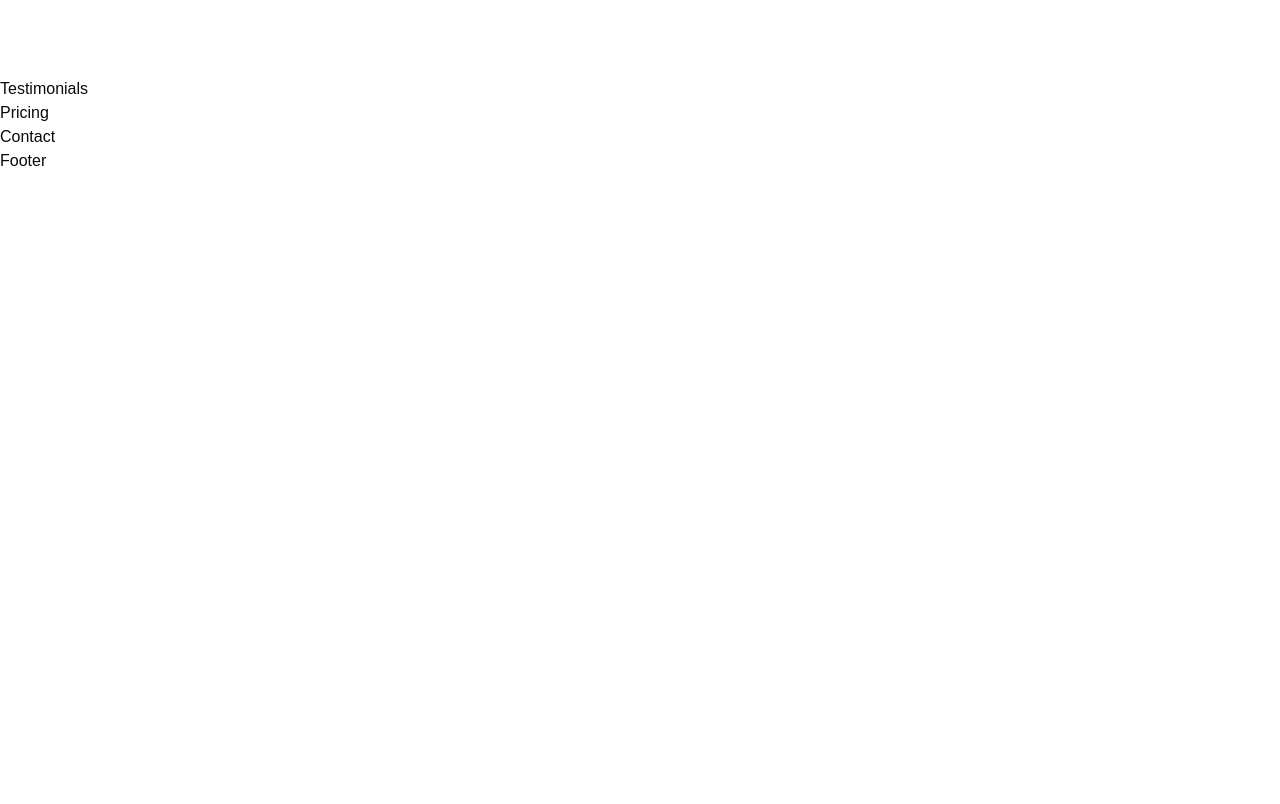
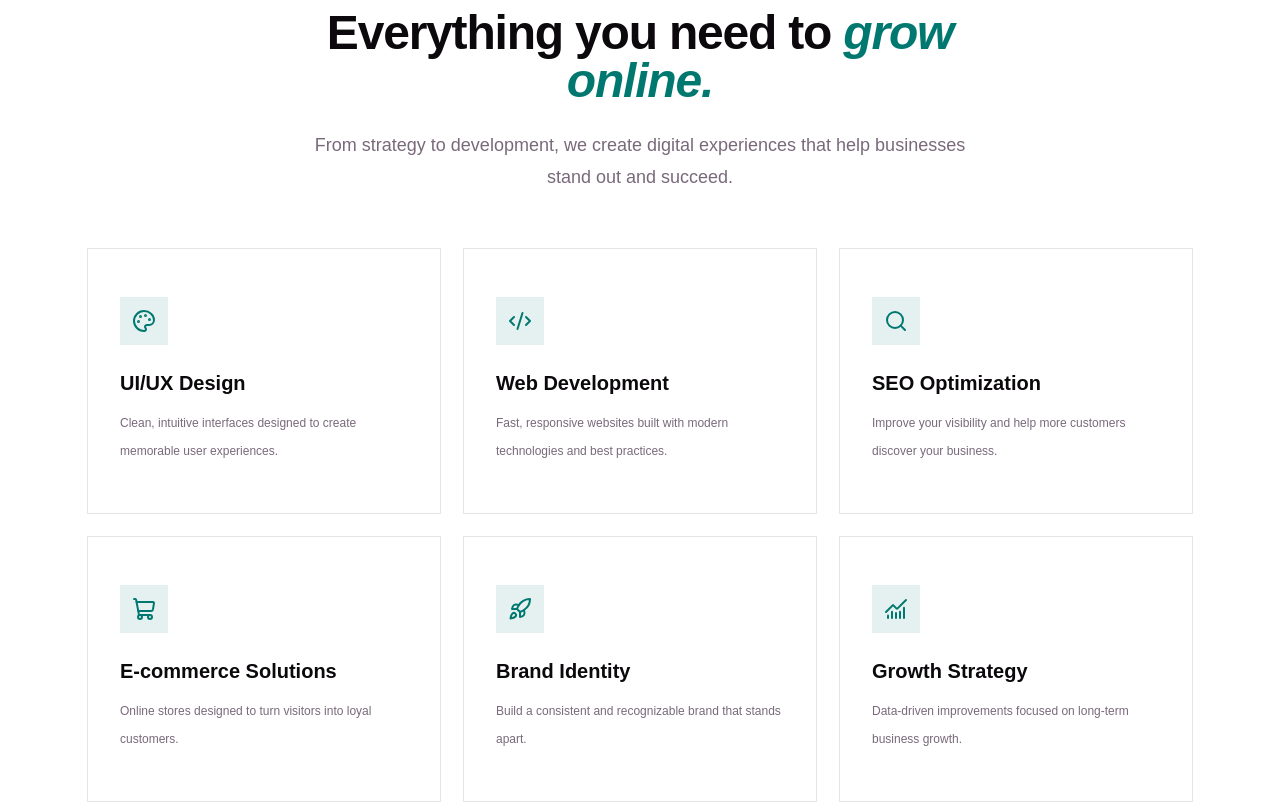
Before and after one commit to mapledevstack/northpeak-digital, a React (Vite) app: page / in a window 1280 px wide. Shown: the part 720-1524 px from the top of the page. Before the commit the page ends 893 px from the top, so only its background shows below. Built offline with nearby package versions, Linux system fonts and the light colour scheme.

Commit message:
feat: add services section

```diff
--- a/src/components/sections/Services.tsx
+++ b/src/components/sections/Services.tsx
@@ -1,8 +1,126 @@
+import { motion } from "motion/react"
+import {
+  Palette,
+  Code2,
+  Search,
+  ShoppingCart,
+  Rocket,
+  ChartNoAxesCombined,
+} from "lucide-react"
+import { Card, CardContent } from "../ui/card"
+
+const fadeUp = {
+  hidden: {
+    opacity: 0,
+    y: 20,
+  },
+  visible: {
+    opacity: 1,
+    y: 0,
+    transition: {
+      duration: 2,
+      ease: [0.22, 1, 0.36, 1] as const,
+    },
+  },
+}
+
+const services = [
+  {
+    title: "UI/UX Design",
+    description:
+      "Clean, intuitive interfaces designed to create memorable user experiences.",
+    icon: Palette,
+  },
+  {
+    title: "Web Development",
+    description:
+      "Fast, responsive websites built with modern technologies and best practices.",
+    icon: Code2,
+  },
+  {
+    title: "SEO Optimization",
+    description:
+      "Improve your visibility and help more customers discover your business.",
+    icon: Search,
+  },
+  {
+    title: "E-commerce Solutions",
+    description:
+      "Online stores designed to turn visitors into loyal customers.",
+    icon: ShoppingCart,
+  },
+  {
+    title: "Brand Identity",
+    description: "Build a consistent and recognizable brand that stands apart.",
+    icon: Rocket,
+  },
+  {
+    title: "Growth Strategy",
+    description:
+      "Data-driven improvements focused on long-term business growth.",
+    icon: ChartNoAxesCombined,
+  },
+]
+
 const Services = () => {
   return (
-    <section id="services" className="py-20">
-      <div className="">Services</div>
+    <section id="services" className="relative overflow-hidden py-20">
+      <motion.div
+        className="mx-auto max-w-6xl px-6"
+        initial="hidden"
+        whileInView="visible"
+        viewport={{ once: true, margin: "-100px" }}
+        variants={{
+          hidden: {},
+          visible: {
+            transition: {
+              staggerChildren: 0.12,
+            },
+          },
+        }}
+      >
+        <motion.div variants={fadeUp} className="mx-auto max-w-2xl text-center">
+          <p className="text-sm font-medium tracking-widest text-muted-foreground uppercase">
+            What we offer
+          </p>
+
+          <h2 className="mt-4 text-4xl font-bold tracking-tight md:text-5xl">
+            Everything you need to{" "}
+            <span className="text-primary italic">grow online.</span>
+          </h2>
+
+          <p className="mt-6 text-lg leading-8 text-muted-foreground">
+            From strategy to development, we create digital experiences that
+            help businesses stand out and succeed.
+          </p>
+        </motion.div>
+
+        <div className="mt-14 grid gap-6 md:grid-cols-2 lg:grid-cols-3">
+          {services.map((service) => {
+            const Icon = service.icon
+
+            return (
+              <motion.div key={service.title} variants={fadeUp}>
+                <Card className="group h-full border-border/50 bg-card/50 transition-all duration-300 hover:-translate-y-1 hover:shadow-xl">
+                  <CardContent className="p-8">
+                    <div className="mb-6 flex size-12 items-center justify-center rounded-xl bg-primary/10 text-primary transition-colors group-hover:bg-primary group-hover:text-primary-foreground">
+                      <Icon className="size-6" />
+                    </div>
+
+                    <h3 className="text-xl font-semibold">{service.title}</h3>
+
+                    <p className="mt-3 leading-7 text-muted-foreground">
+                      {service.description}
+                    </p>
+                  </CardContent>
+                </Card>
+              </motion.div>
+            )
+          })}
+        </div>
+      </motion.div>
     </section>
   )
 }
+
 export default Services
--- /dev/null
+++ b/src/components/ui/card.tsx
@@ -0,0 +1,100 @@
+import * as React from "react"
+
+import { cn } from "@/lib/utils"
+
+function Card({
+  className,
+  size = "default",
+  ...props
+}: React.ComponentProps<"div"> & { size?: "default" | "sm" }) {
+  return (
+    <div
+      data-slot="card"
+      data-size={size}
+      className={cn(
+        "group/card flex flex-col gap-(--card-spacing) overflow-hidden rounded-lg bg-card py-(--card-spacing) text-xs/relaxed text-card-foreground ring-1 ring-foreground/10 [--card-spacing:--spacing(4)] has-[>img:first-child]:pt-0 data-[size=sm]:[--card-spacing:--spacing(3)] *:[img:first-child]:rounded-t-lg *:[img:last-child]:rounded-b-lg",
+        className
+      )}
+      {...props}
+    />
+  )
+}
+
+function CardHeader({ className, ...props }: React.ComponentProps<"div">) {
+  return (
+    <div
+      data-slot="card-header"
+      className={cn(
+        "group/card-header @container/card-header grid auto-rows-min items-start gap-1 rounded-t-lg px-(--card-spacing) has-data-[slot=card-action]:grid-cols-[1fr_auto] has-data-[slot=card-description]:grid-rows-[auto_auto] [.border-b]:pb-(--card-spacing)",
+        className
+      )}
+      {...props}
+    />
+  )
+}
+
+function CardTitle({ className, ...props }: React.ComponentProps<"div">) {
+  return (
+    <div
+      data-slot="card-title"
+      className={cn("font-heading text-sm font-medium", className)}
+      {...props}
+    />
+  )
+}
+
+function CardDescription({ className, ...props }: React.ComponentProps<"div">) {
+  return (
+    <div
+      data-slot="card-description"
+      className={cn("text-xs/relaxed text-muted-foreground", className)}
+      {...props}
+    />
+  )
+}
+
+function CardAction({ className, ...props }: React.ComponentProps<"div">) {
+  return (
+    <div
+      data-slot="card-action"
+      className={cn(
+        "col-start-2 row-span-2 row-start-1 self-start justify-self-end",
+        className
+      )}
+      {...props}
+    />
+  )
+}
+
+function CardContent({ className, ...props }: React.ComponentProps<"div">) {
+  return (
+    <div
+      data-slot="card-content"
+      className={cn("px-(--card-spacing)", className)}
+      {...props}
+    />
+  )
+}
+
+function CardFooter({ className, ...props }: React.ComponentProps<"div">) {
+  return (
+    <div
+      data-slot="card-footer"
+      className={cn(
+        "flex items-center rounded-b-lg px-(--card-spacing) [.border-t]:pt-(--card-spacing)",
+        className
+      )}
+      {...props}
+    />
+  )
+}
+
+export {
+  Card,
+  CardHeader,
+  CardFooter,
+  CardTitle,
+  CardAction,
+  CardDescription,
+  CardContent,
+}
```
